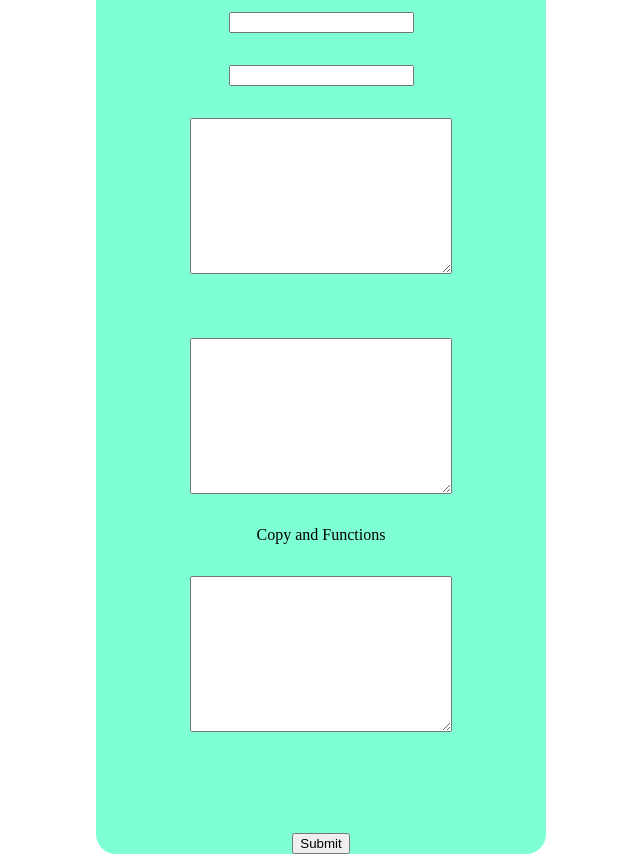
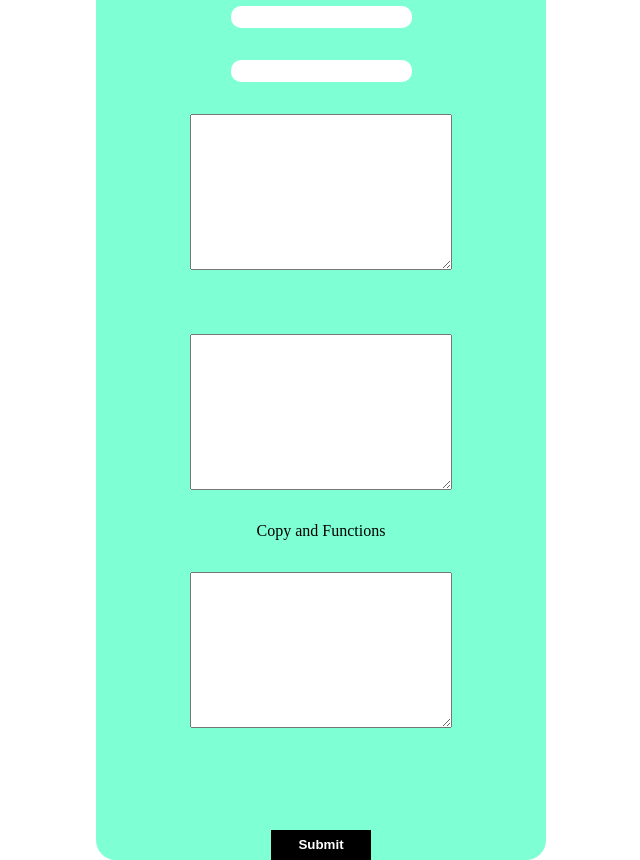
Before and after one commit to Avry123/mca-2022-2024, a PHP site: page /loginPage.html in a window 1280 px wide. Shown: the whole page, without its empty margins (327-967 px from the left). Run offline with PHP 8.4, Linux system fonts and the light colour scheme.

Commit message:
update loginpage.css
updated.

```diff
--- a/mca 2022-2024/web technology/javascript_lesson/css/loginPage.css
+++ b/mca 2022-2024/web technology/javascript_lesson/css/loginPage.css
@@ -19,3 +19,24 @@
     border:0px;
     border-radius: 20px;
 }
+
+#logo {
+    width: 150px;
+    height: 150px;
+    border-radius: 50%;
+}
+
+input {
+    height: 20px;
+    border-radius: 10px;
+    border:0px;
+}
+
+button {
+    width: 100px;
+    height: 30px;
+    border:0px;
+    background: black;
+    font-weight: bold;
+    color: white;
+}
```
